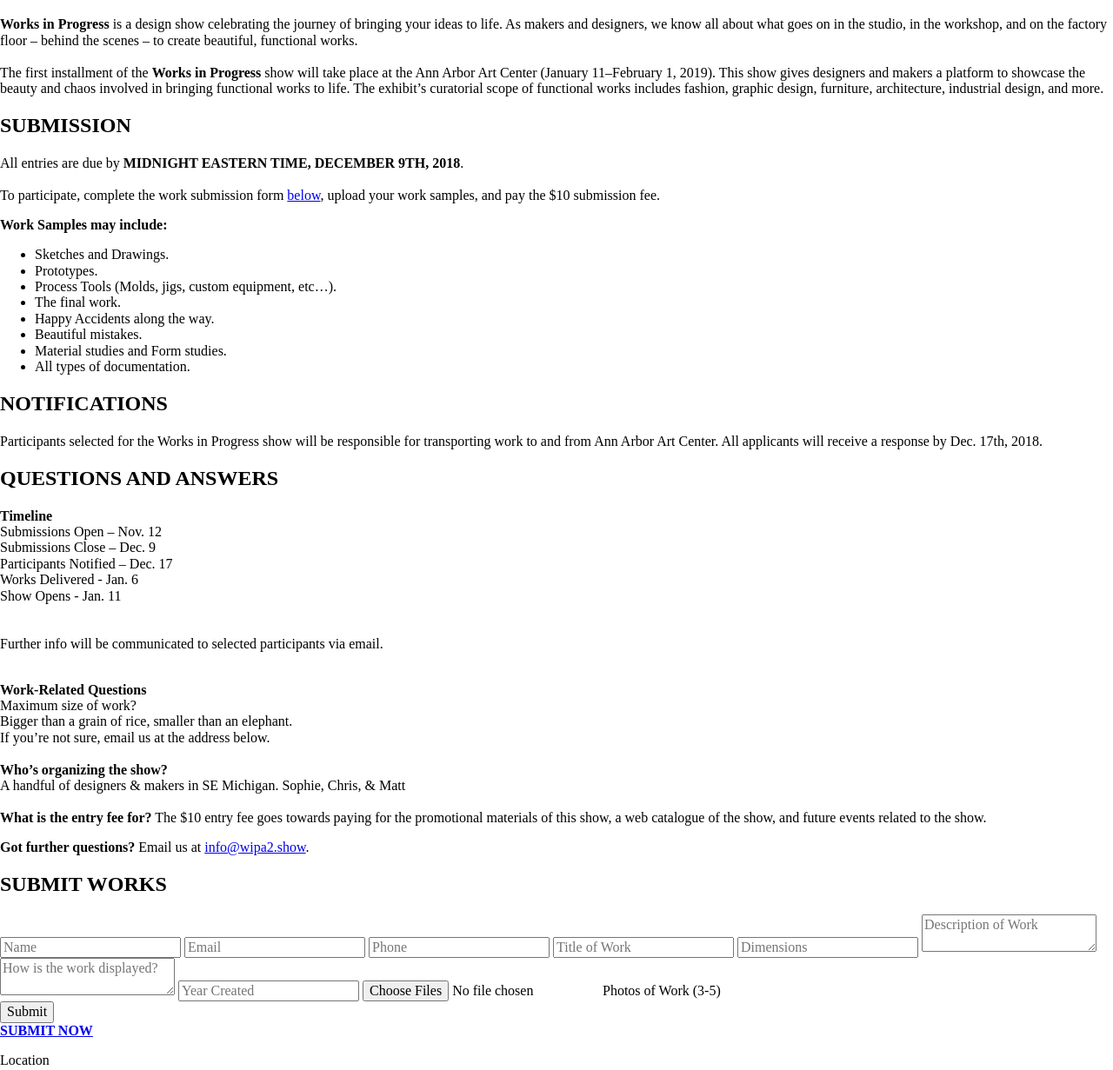
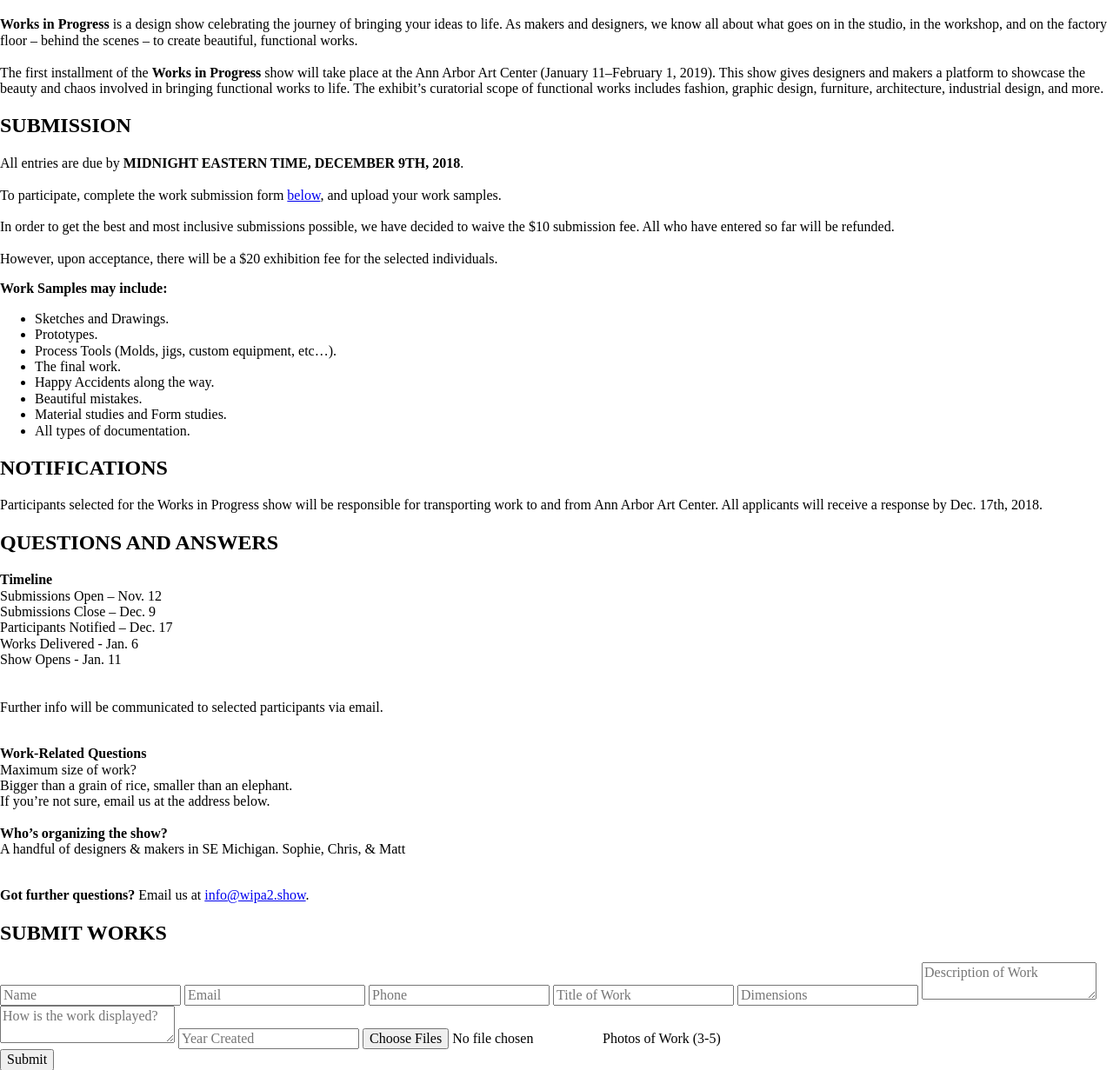
Before and after one commit to wipa2/wipa2.github.io, a Django app: page / in a window 1280 px wide. Shown: the part 301-1532 px from the top of the page at 87% size. Run offline with Django 3.2, Linux system fonts and the light colour scheme; some libraries are stand-ins or nearby versions.

Commit message:
Remove reference to fee

```diff
--- a/wipa2_show_project/wipa2_show/templates/index.html
+++ b/wipa2_show_project/wipa2_show/templates/index.html
@@ -40,7 +40,7 @@
         </p>
         <h2>SUBMISSION</h2>
         <p>
-        All entries are due by <strong>MIDNIGHT EASTERN TIME, DECEMBER 9TH, 2018</strong>.<br><br>To participate, complete the work submission form <a href="#submit">below</a>, upload your work samples, and pay the $10 submission fee. <!--<a href="#">Terms &amp; Conditions--></a>
+        All entries are due by <strong>MIDNIGHT EASTERN TIME, DECEMBER 9TH, 2018</strong>.<br><br>To participate, complete the work submission form <a href="#submit">below</a>, and upload your work samples.<br><br>In order to get the best and most inclusive submissions possible, we have decided to waive the $10 submission fee. All who have entered so far will be refunded. <br><br>However, upon acceptance, there will be a $20 exhibition fee for the selected individuals.</a>
         </p>
 
         <div>
@@ -82,8 +82,6 @@
 
             <strong>Who’s organizing the show?</strong><br>
             A handful of designers &amp; makers in SE Michigan.  Sophie, Chris, &amp; Matt<br><br>
-
-            <strong>What is the entry fee for?</strong> The $10 entry fee goes towards paying for the promotional materials of this show, a web catalogue of the show, and future events related to the show.
         </p>
         <p class="fullwidth center">
             <strong>Got further questions?</strong>  Email us at <a href="mailto:info@wipa2.show">info@wipa2.show</a>.
```
